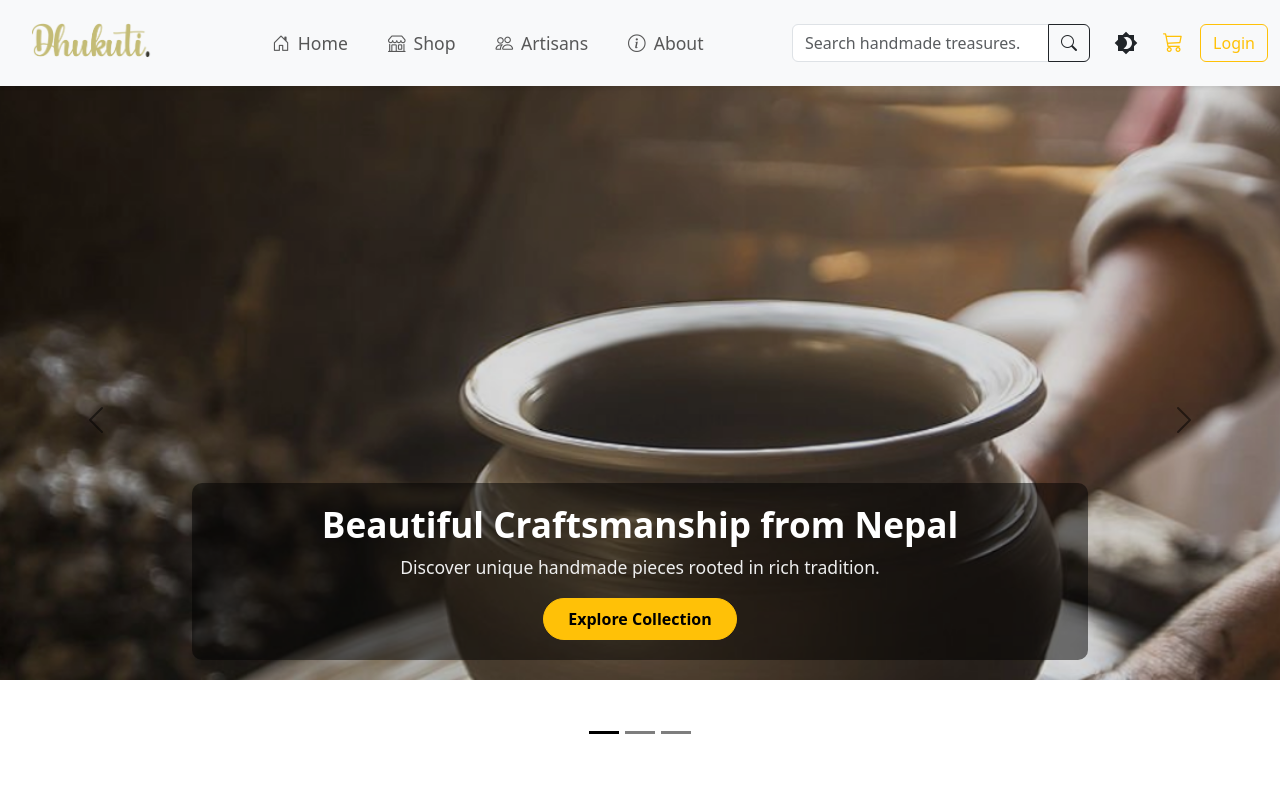
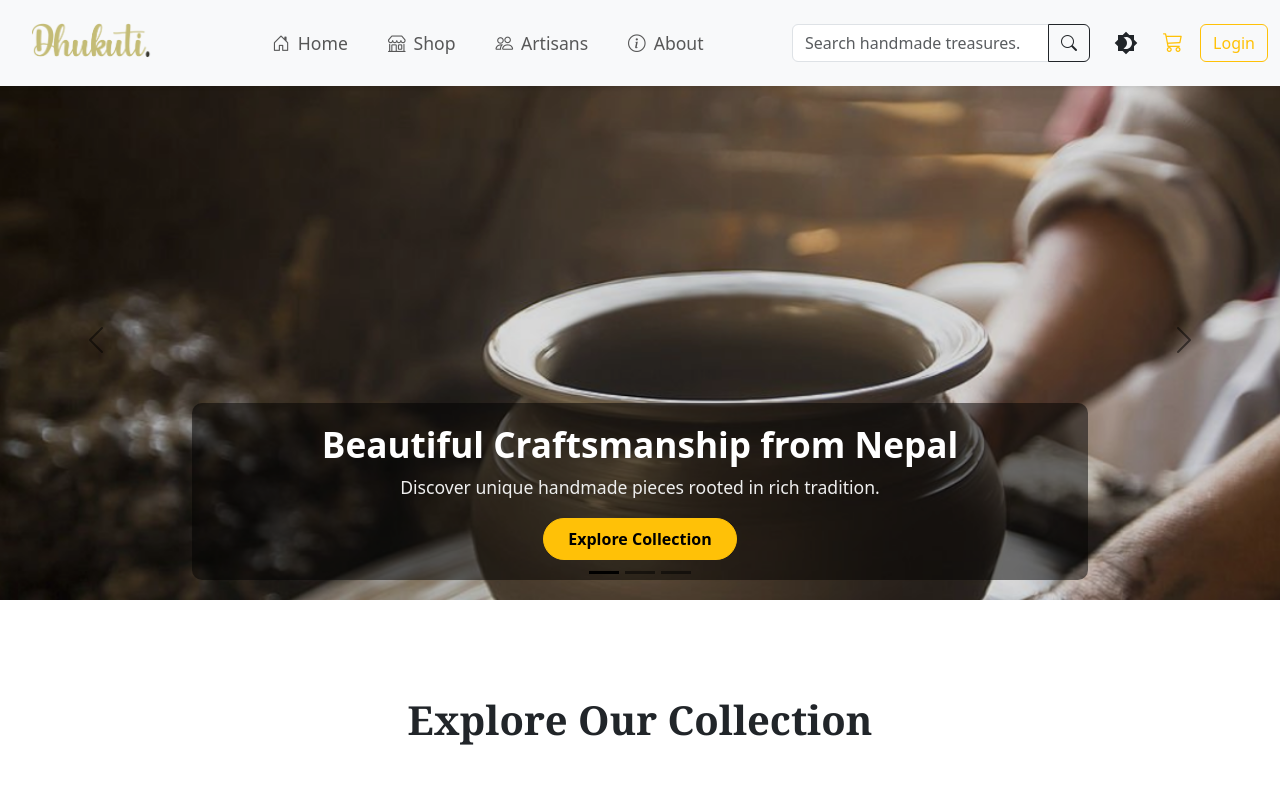
Before and after one commit to Prilaz/Dhukuti., a React (Vite) app in the folder Dhukuti.app/: page / in a window 1280 px wide. Shown: the top 800 px of the page. Built offline with nearby package versions, Linux system fonts and the light colour scheme.

Commit message:
Simple Design changes

```diff
--- a/Dhukuti.app/src/App.css
+++ b/Dhukuti.app/src/App.css
@@ -50,12 +50,12 @@
 }
 
 .carousel-img {
-  height: 90vh;
+  height: 50vh;
   object-fit: cover;
   filter: brightness(0.85);
 }
 
 .carousel {
   position: relative;
-  height: 85vh;
+  height: 65vh;
 }
--- a/Dhukuti.app/src/Components/HomeComponent/Carousel.jsx
+++ b/Dhukuti.app/src/Components/HomeComponent/Carousel.jsx
@@ -61,7 +61,7 @@ const MyCarousel = () => {
               src={slide.image}
               className="d-block w-100 carousel-img"
               alt={`Slide ${i + 1}`}
-              style={{ height: "75vh", objectFit: "cover" }}
+              style={{ height: "65vh", objectFit: "cover" }}
             />
             <div
               className="carousel-caption d-none d-md-block"
```
